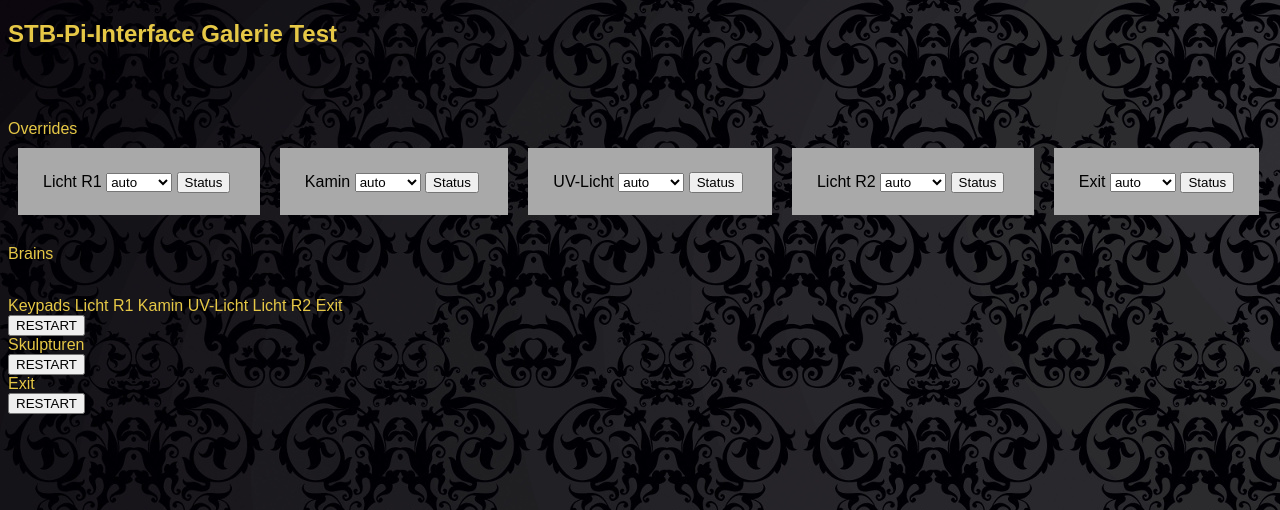
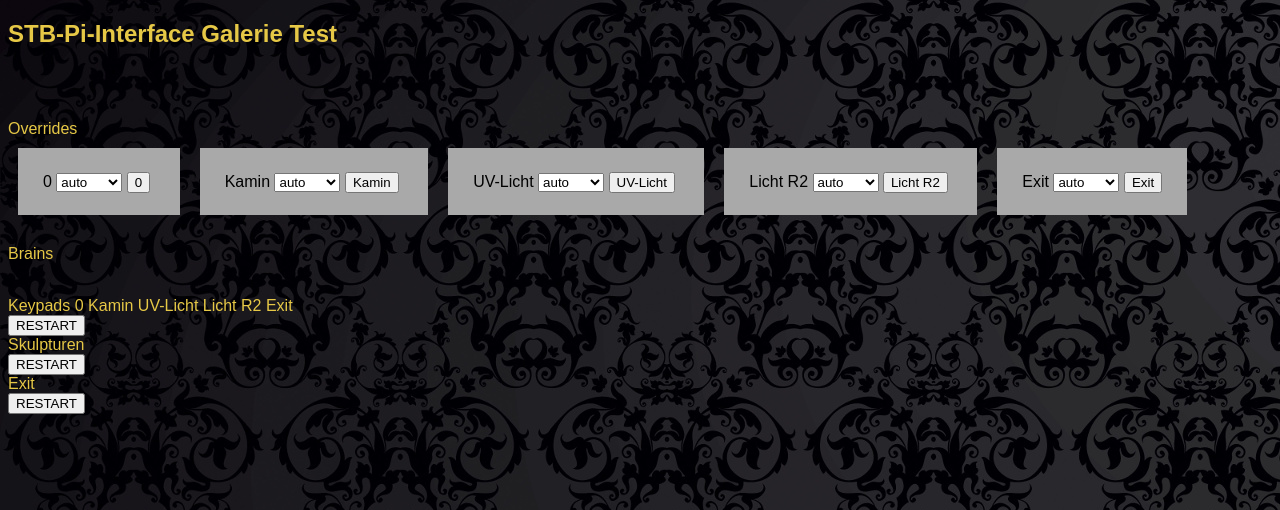
Before and after one commit to MartinPek/Electroscape-Interface, a Flask app: page / in a window 1280 px wide. Shown: the top 510 px of the page. Run offline with Flask 2, Linux system fonts and the light colour scheme.

Commit message:
Proof of concept update thread.... that needs a refresh on browser

```diff
--- a/app.py
+++ b/app.py
@@ -70,12 +70,15 @@ def updater(start_time):
     print("updated")
     while start_time + 0.5 > time():
         pass
+    counter = 0
     while True:
         stb.update_stb()
+        stb.settings.relays[0].name = str(counter)
+        counter += 1
         if stb.updated:
             print("me want update!")
-            app.route(route="/")
-            stb.updated = False
+            app.route(route="/", rule=None)
+            # stb.updated = False
         # sleep(0.05)
         sleep(5)
 
--- a/stb.py
+++ b/stb.py
@@ -101,8 +101,10 @@ class STB:
 
     # reads and updates the STB and sets/mirrors states
 
-    def set_stb(self):
-        print()
+    def set_stb(self, pin, status):
+        print("set_stb")
+
+
 
     def update_stb(self):
         print("update_stb")
--- a/templates/_relay.html
+++ b/templates/_relay.html
@@ -3,11 +3,11 @@
     <!-- make into a headline/div -->
     {{relay.name}}
     <select name="mode" id=relay.mode>
-        <option value="auto">auto</option>
-        <option value="manual">manual</option>
+        <option value="0">auto</option>
+        <option value="1">manual</option>
     </select>
     <span>
         <!-- https://www.w3schools.com/html/html_form_elements.asp -->
-        <button type="button" onclick="alert('Hello World!')">Status</button>
+        <button type="button" onclick="alert('Hello World!')">{{relay.name}}</button>
     </span>
 </span>
```
